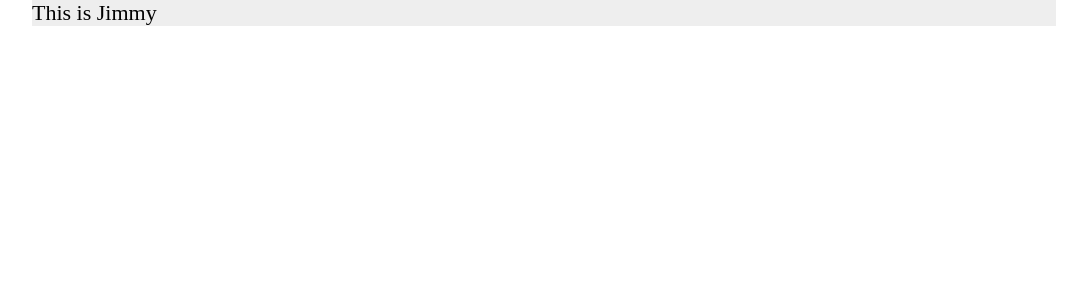
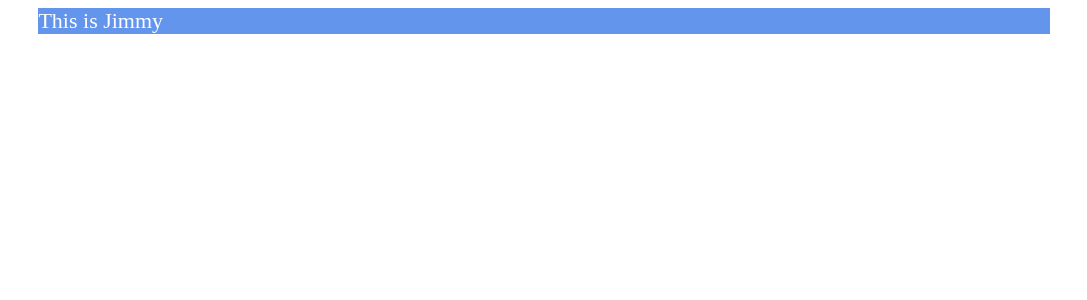
Before and after one commit to StarcraftSu/webpack4-vue-config, a Vue app: page / in a window 1280 px wide. Shown: the top 300 px of the page, without its empty margins (96-1183 px from the left). Built offline with nearby package versions, Linux system fonts and the light colour scheme.

Commit message:
move vue-style-loader with style-loader css-loader scss-loader

```diff
--- a/src/App.vue
+++ b/src/App.vue
@@ -10,7 +10,7 @@ export default {
 
 }
 </script>
-<style lang="scss">
+<style>
     *,
     *::after,
     *::before,
@@ -21,8 +21,9 @@ export default {
     #app{
         width:80%;
         margin:0 auto;
-        background:#eee;
+        background:cornflowerblue;
         font-size:22px;
+        color:white;
     }
 
 </style>
```
Also changed, not shown: 1 other file (tests, documents, lock files or other folders).
